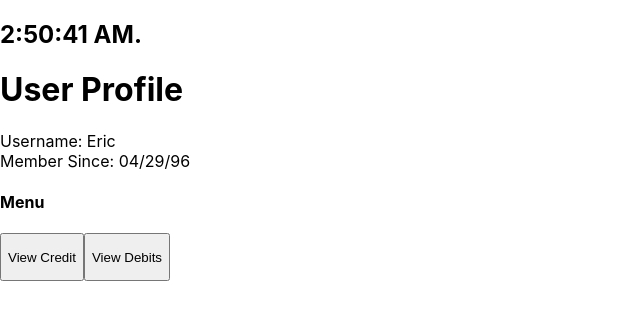
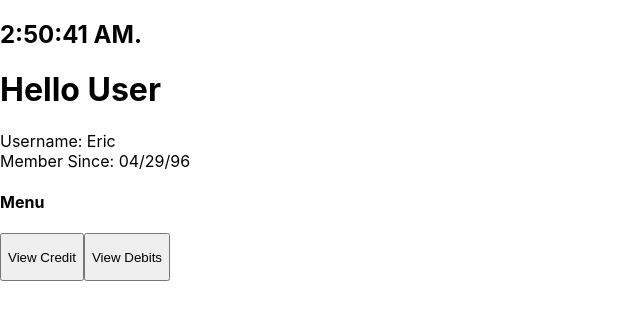
Before and after one commit to perlaescano/CSCI39548-Assignment3, a React (Create React App) app in the folder bank-react-app/: page / in a window 1280 px wide. Shown: the top 320 px of the page, without its empty margins (0-640 px from the left). Built offline with nearby package versions, Linux system fonts and the light colour scheme; no server answers.

Commit message:
hello user

```diff
--- a/bank-react-app/src/components/UserProfile.js
+++ b/bank-react-app/src/components/UserProfile.js
@@ -5,7 +5,7 @@ class UserProfile extends Component {
     render() {
         return (
             <div id="user">
-                <h1>User Profile</h1>
+                <h1>Hello User</h1>
                 <div id="info">
                     <div>Username: {this.props.userName}</div>
                     <div>Member Since: {this.props.memberSince}</div>
```
